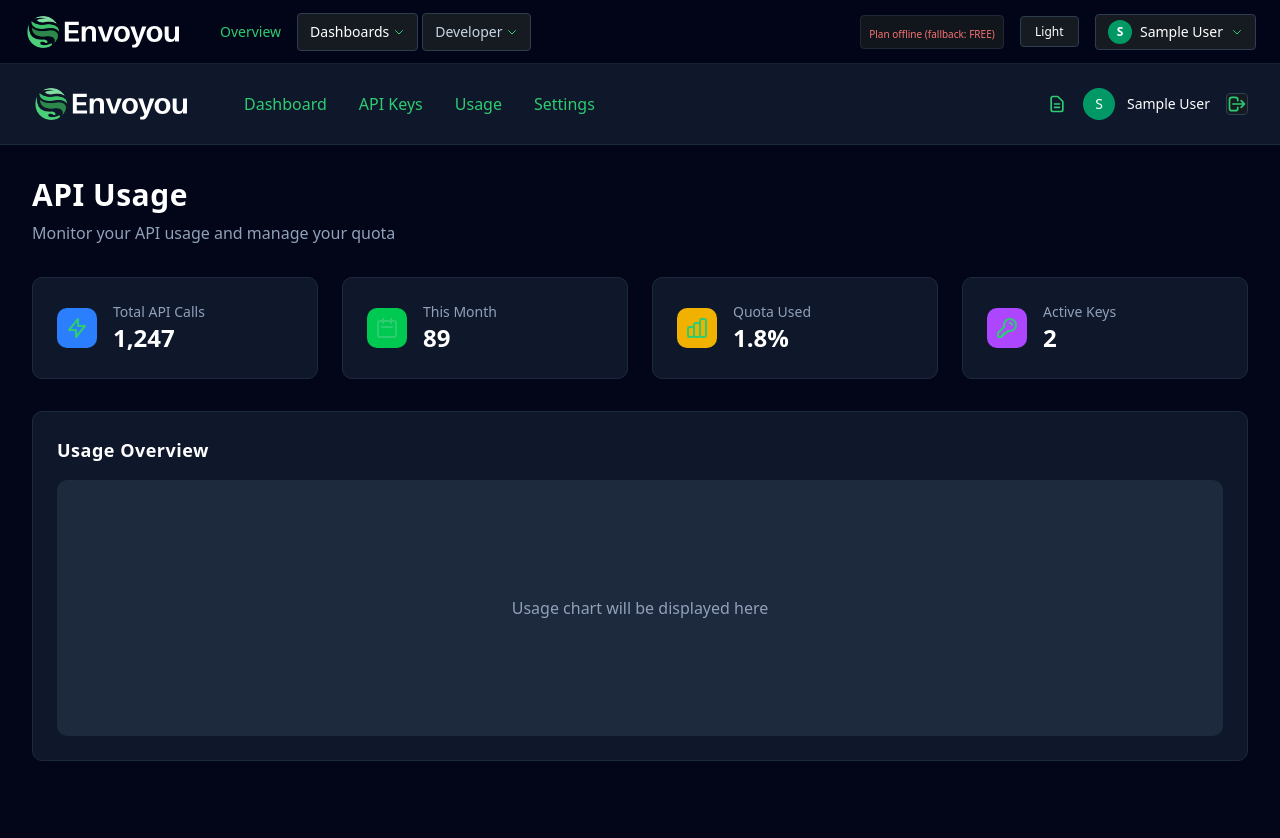
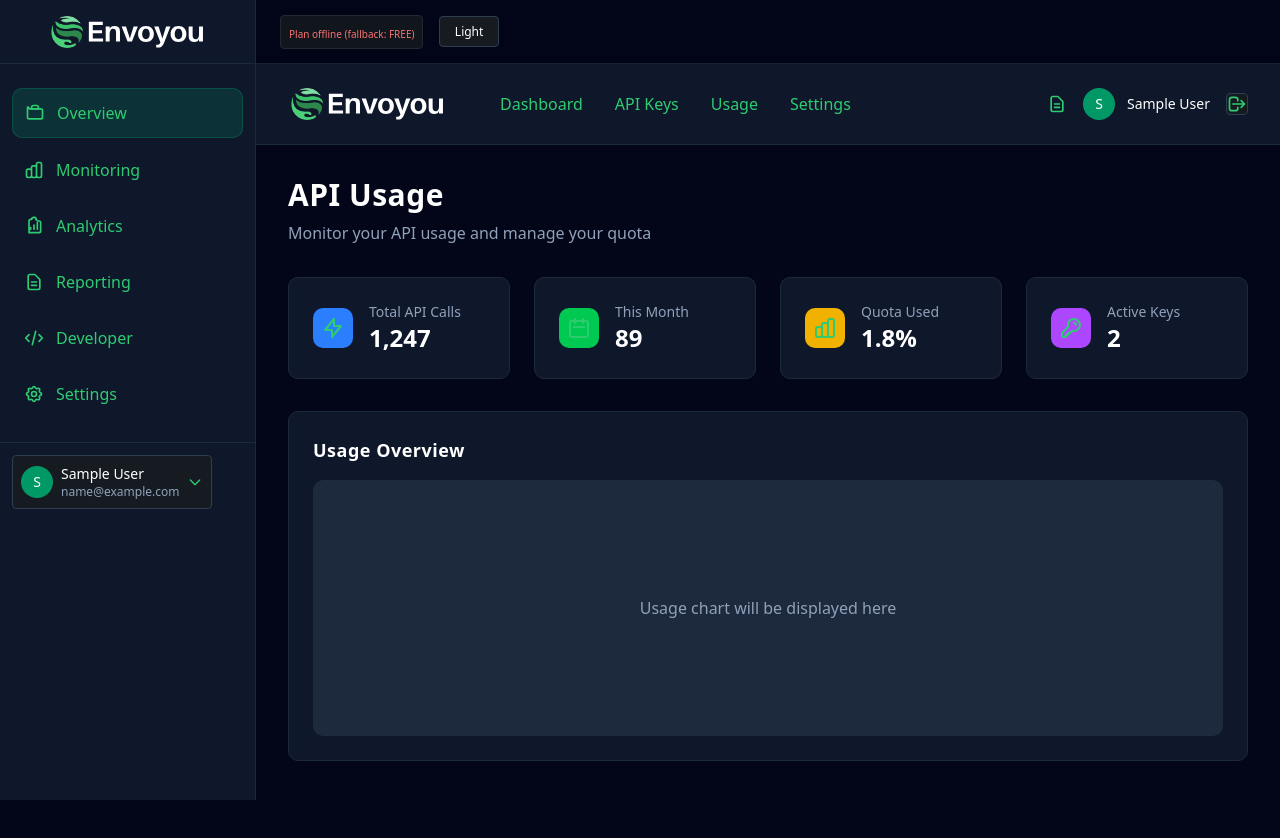
Before and after one commit to hk-dev13/app-envoyou, a React (Vite) app: page /dashboard/usage in a window 1280 px wide. Shown: the top 838 px of the page. Built offline with nearby package versions, Linux system fonts and the light colour scheme; no server answers; sample sign-in values are in the browser's storage; a web font is replaced by a local one.

Commit message:
feat: enhance AppLayout with sidebar navigation and user profile menu

```diff
--- a/src/components/layout/AppLayout.jsx
+++ b/src/components/layout/AppLayout.jsx
@@ -1,4 +1,4 @@
-import React from 'react';
+import React, { useState } from 'react';
 import { Link, useLocation } from 'react-router-dom';
 import { useAuth } from '../../hooks/useAuth.js';
 import ThemeToggle from '../ThemeToggle.jsx';
@@ -9,7 +9,7 @@
   return location.pathname === path || (path !== '/' && location.pathname.startsWith(path));
 }
 
-const Dropdown = ({ label, children }) => {
+const ProfileMenu = ({ user, onLogout, compact = false }) => {
   const [open, setOpen] = React.useState(false);
   const closeTimeout = React.useRef(null);
 
@@ -22,10 +22,20 @@
 
   const scheduleClose = () => {
     clearClose();
-    closeTimeout.current = setTimeout(() => setOpen(false), 160); // small delay so pointer can traverse gap
+    closeTimeout.current = setTimeout(() => setOpen(false), 160);
   };
 
   React.useEffect(() => () => clearClose(), []);
+
+  if (compact) {
+    return (
+      <div className="flex items-center space-x-2">
+        <div className="w-8 h-8 bg-emerald-600 rounded-full flex items-center justify-center text-white text-sm font-medium">
+          {user?.name?.charAt(0)?.toUpperCase() || 'U'}
+        </div>
+      </div>
+    );
+  }
 
   return (
     <div
@@ -35,118 +45,229 @@
     >
       <button
         onClick={() => setOpen(o => !o)}
-        className="px-3 py-2 rounded-md text-sm font-medium text-slate-300 hover:text-white hover:bg-slate-800/60 flex items-center gap-1 focus:outline-none focus-visible:ring-2 focus-visible:ring-emerald-500"
+        className="flex items-center space-x-2 p-2 rounded-lg hover:bg-slate-800/50 transition-colors"
         aria-haspopup="menu"
         aria-expanded={open}
       >
-        {label}
-        <svg className={`w-3 h-3 transition-transform ${open ? 'rotate-180' : ''}`} fill="none" stroke="currentColor" viewBox="0 0 24 24"><path strokeLinecap="round" strokeLinejoin="round" strokeWidth={2} d="M19 9l-7 7-7-7" /></svg>
+        <div className="w-8 h-8 bg-emerald-600 rounded-full flex items-center justify-center text-white text-sm font-medium">
+          {user?.name?.charAt(0)?.toUpperCase() || 'U'}
+        </div>
+        <div className="text-left">
+          <div className="text-sm font-medium text-white">{user?.name || 'User'}</div>
+          <div className="text-xs text-slate-400">{user?.email || 'user@example.com'}</div>
+        </div>
+        <svg className={`w-4 h-4 text-slate-400 transition-transform ${open ? 'rotate-180' : ''}`} fill="none" stroke="currentColor" viewBox="0 0 24 24">
+          <path strokeLinecap="round" strokeLinejoin="round" strokeWidth={2} d="M19 9l-7 7-7-7" />
+        </svg>
       </button>
       {open && (
         <div
-          className="absolute z-40 mt-2 w-48 rounded-md border border-slate-800 bg-slate-900/95 backdrop-blur-sm shadow-lg py-2"
+          className="absolute bottom-full right-0 z-40 mt-2 w-56 rounded-md border border-slate-800 bg-slate-900/95 backdrop-blur-sm shadow-lg py-2"
           role="menu"
           onMouseEnter={clearClose}
           onMouseLeave={scheduleClose}
         >
-          {children}
+          <div className="px-4 py-2 border-b border-slate-800">
+            <div className="text-sm font-medium text-white">{user?.name || 'User'}</div>
+            <div className="text-xs text-slate-400">{user?.email || 'user@example.com'}</div>
+          </div>
+          <Link
+            to="/settings/profile"
+            className="block px-4 py-2 text-sm text-slate-300 hover:bg-slate-800/70 hover:text-white"
+            role="menuitem"
+            onClick={() => setOpen(false)}
+          >
+            Profile Settings
+          </Link>
+          <Link
+            to="/settings/notifications"
+            className="block px-4 py-2 text-sm text-slate-300 hover:bg-slate-800/70 hover:text-white"
+            role="menuitem"
+            onClick={() => setOpen(false)}
+          >
+            Notifications
+          </Link>
+          <div className="border-t border-slate-800 my-1" />
+          <button
+            onClick={() => { setOpen(false); onLogout(); }}
+            className="block w-full text-left px-4 py-2 text-sm text-slate-300 hover:bg-slate-800/70 hover:text-white"
+            role="menuitem"
+          >
+            Sign Out
+          </button>
         </div>
       )}
     </div>
   );
 };
 
-const MenuItem = ({ to, children, onClick }) => {
-  return (
-    <Link
-      to={to}
-      onClick={onClick}
-      className="block px-4 py-2 text-sm text-slate-300 hover:bg-slate-800/70 hover:text-white"
-      role="menuitem"
-    >
-      {children}
-    </Link>
-  );
-};
-
 export default function AppLayout({ children }) {
   const { user, logout } = useAuth();
   const location = useLocation();
-  const activeDashboard = ['/dashboard','/dashboard/monitoring','/dashboard/analytics','/dashboard/reporting'].some(p => location.pathname.startsWith(p));
-  const activeDeveloper = ['/developer','/developer/api-keys','/developer/api-docs','/developer/rate-limits','/developer/snippets'].some(p => location.pathname.startsWith(p));
+  const [sidebarOpen, setSidebarOpen] = useState(false);
+  const [sidebarExpanded, setSidebarExpanded] = useState(false);
+
+  const navigationItems = [
+    {
+      name: 'Overview',
+      path: '/dashboard',
+      icon: (
+        <svg className="w-5 h-5" fill="none" stroke="currentColor" viewBox="0 0 24 24">
+          <path strokeLinecap="round" strokeLinejoin="round" strokeWidth={2} d="M3 7v10a2 2 0 002 2h14a2 2 0 002-2V9a2 2 0 00-2-2H5a2 2 0 00-2-2z" />
+          <path strokeLinecap="round" strokeLinejoin="round" strokeWidth={2} d="M8 5a2 2 0 012-2h4a2 2 0 012 2v2H8V5z" />
+        </svg>
+      ),
+      active: ['/dashboard'].some(p => location.pathname.startsWith(p))
+    },
+    {
+      name: 'Monitoring',
+      path: '/dashboard/monitoring',
+      icon: (
+        <svg className="w-5 h-5" fill="none" stroke="currentColor" viewBox="0 0 24 24">
+          <path strokeLinecap="round" strokeLinejoin="round" strokeWidth={2} d="M9 19v-6a2 2 0 00-2-2H5a2 2 0 00-2 2v6a2 2 0 002 2h2a2 2 0 002-2zm0 0V9a2 2 0 012-2h2a2 2 0 012 2v10m-6 0a2 2 0 002 2h2a2 2 0 002-2m0 0V5a2 2 0 012-2h2a2 2 0 012 2v14a2 2 0 01-2 2h-2a2 2 0 01-2-2z" />
+        </svg>
+      ),
+      active: location.pathname.startsWith('/dashboard/monitoring')
+    },
+    {
+      name: 'Analytics',
+      path: '/dashboard/analytics',
+      icon: (
+        <svg className="w-5 h-5" fill="none" stroke="currentColor" viewBox="0 0 24 24">
+          <path strokeLinecap="round" strokeLinejoin="round" strokeWidth={2} d="M16 8v8m-4-5v5m-4-2v2m-2 4h12a2 2 0 002-2V8a2 2 0 00-2-2h-1.172a2 2 0 01-1.414-.586l-.828-.828A2 2 0 009.172 4H8a2 2 0 00-2 2v12a2 2 0 002 2z" />
+        </svg>
+      ),
+      active: location.pathname.startsWith('/dashboard/analytics')
+    },
+    {
+      name: 'Reporting',
+      path: '/dashboard/reporting',
+      icon: (
+        <svg className="w-5 h-5" fill="none" stroke="currentColor" viewBox="0 0 24 24">
+          <path strokeLinecap="round" strokeLinejoin="round" strokeWidth={2} d="M9 12h6m-6 4h6m2 5H7a2 2 0 01-2-2V5a2 2 0 012-2h5.586a1 1 0 01.707.293l5.414 5.414a1 1 0 01.293.707V19a2 2 0 01-2 2z" />
+        </svg>
+      ),
+      active: location.pathname.startsWith('/dashboard/reporting')
+    },
+    {
+      name: 'Developer',
+      path: '/developer',
+      icon: (
+        <svg className="w-5 h-5" fill="none" stroke="currentColor" viewBox="0 0 24 24">
+          <path strokeLinecap="round" strokeLinejoin="round" strokeWidth={2} d="M10 20l4-16m4 4l4 4-4 4M6 16l-4-4 4-4" />
+        </svg>
+      ),
+      active: ['/developer','/developer/api-keys','/developer/api-docs','/developer/rate-limits','/developer/snippets'].some(p => location.pathname.startsWith(p))
+    },
+    {
+      name: 'Settings',
+      path: '/settings/profile',
+      icon: (
+        <svg className="w-5 h-5" fill="none" stroke="currentColor" viewBox="0 0 24 24">
+          <path strokeLinecap="round" strokeLinejoin="round" strokeWidth={2} d="M10.325 4.317c.426-1.756 2.924-1.756 3.35 0a1.724 1.724 0 002.573 1.066c1.543-.94 3.31.826 2.37 2.37a1.724 1.724 0 001.065 2.572c1.756.426 1.756 2.924 0 3.35a1.724 1.724 0 00-1.066 2.573c.94 1.543-.826 3.31-2.37 2.37a1.724 1.724 0 00-2.572 1.065c-.426 1.756-2.924 1.756-3.35 0a1.724 1.724 0 00-2.573-1.066c-1.543.94-3.31-.826-2.37-2.37a1.724 1.724 0 00-1.065-2.572c-1.756-.426-1.756-2.924 0-3.35a1.724 1.724 0 001.066-2.573c-.94-1.543.826-3.31 2.37-2.37.996.608 2.296.07 2.572-1.065z" />
+          <path strokeLinecap="round" strokeLinejoin="round" strokeWidth={2} d="M15 12a3 3 0 11-6 0 3 3 0 016 0z" />
+        </svg>
+      ),
+      active: location.pathname.startsWith('/settings')
+    }
+  ];
 
   return (
-    <div className="min-h-screen bg-slate-950 flex flex-col">
-      {/* Top Navigation */}
-      <header className="fixed top-0 inset-x-0 h-16 border-b border-slate-800/80 bg-slate-950/80 backdrop-blur flex items-center z-30">
-        <div className="max-w-7xl mx-auto w-full px-6 flex items-center gap-6">
-            <Link to="/dashboard" className="flex items-center space-x-1 hover:opacity-80 transition-opacity">
+    <div className="min-h-screen bg-slate-950 flex">
+      {/* Sidebar */}
+      <aside
+        className={`fixed inset-y-0 left-0 z-50 bg-slate-900 border-r border-slate-800 transition-all duration-300 ease-in-out ${
+          sidebarExpanded ? 'w-64' : 'w-16'
+        } ${sidebarOpen ? 'translate-x-0' : '-translate-x-full'} md:translate-x-0`}
+        onMouseEnter={() => setSidebarExpanded(true)}
+        onMouseLeave={() => setSidebarExpanded(false)}
+      >
+        {/* Logo */}
+        <div className="flex items-center justify-center h-16 border-b border-slate-800">
+          <Link to="/dashboard" className="flex items-center space-x-2">
             <img
               src="/svg/logo-full-nb.svg"
               alt="Envoyou"
-                    className="h-8 w-auto text-emerald-400"
+              className={`transition-all duration-300 ${sidebarExpanded ? 'h-8' : 'h-6'}`}
             />
           </Link>
-          <nav className="flex items-center gap-1 text-sm">
+        </div>
+
+        {/* Navigation */}
+        <nav className="flex-1 px-3 py-6 space-y-2">
+          {navigationItems.map((item) => (
             <Link
-              to="/dashboard"
-              className={`px-3 py-2 rounded-md font-medium ${useActive('/dashboard') && !activeDashboard ? 'bg-slate-800 text-white' : 'text-slate-300 hover:text-white hover:bg-slate-800/60'}`}
-            >Overview</Link>
-            <Dropdown label={<span className={activeDashboard ? 'text-white' : 'text-slate-300'}>Dashboards</span>}>
-              <MenuItem to="/dashboard/monitoring">Monitoring</MenuItem>
-              <MenuItem to="/dashboard/analytics">Analytics</MenuItem>
-              <MenuItem to="/dashboard/reporting">Reporting</MenuItem>
-            </Dropdown>
-            <Dropdown label={<span className={activeDeveloper ? 'text-white' : 'text-slate-300'}>Developer</span>}>
-              <MenuItem to="/developer/api-keys">API Keys</MenuItem>
-              <MenuItem to="/developer/api-docs">Documentation</MenuItem>
-              <MenuItem to="/developer/rate-limits">Rate Limits</MenuItem>
-              <MenuItem to="/developer/snippets">Snippets</MenuItem>
-            </Dropdown>
+              key={item.path}
+              to={item.path}
+              className={`group flex items-center px-3 py-3 rounded-lg transition-all duration-200 ${
+                item.active
+                  ? 'bg-emerald-600/20 text-emerald-400 border border-emerald-600/30'
+                  : 'text-slate-400 hover:text-white hover:bg-slate-800/50'
+              }`}
+            >
+              <div className="flex-shrink-0">
+                {item.icon}
+              </div>
+              <span className={`ml-3 transition-opacity duration-200 ${
+                sidebarExpanded ? 'opacity-100' : 'opacity-0 w-0 overflow-hidden'
+              }`}>
+                {item.name}
+              </span>
+            </Link>
+          ))}
         </nav>
-          <div className="flex-1" />
-          <div className="hidden md:flex items-center gap-4">
+
+        {/* User Profile at Bottom */}
+        <div className="border-t border-slate-800 p-3">
+          <ProfileMenu user={user} onLogout={logout} compact={!sidebarExpanded} />
+        </div>
+      </aside>
+
+      {/* Mobile Sidebar Overlay */}
+      {sidebarOpen && (
+        <div
+          className="fixed inset-0 bg-black/50 z-40 md:hidden"
+          onClick={() => setSidebarOpen(false)}
+        />
+      )}
+
+      {/* Main Content */}
+      <div className={`flex-1 transition-all duration-300 ${sidebarExpanded ? 'md:ml-64' : 'md:ml-16'}`}>
+        {/* Minimal Header */}
+        <header className="h-16 border-b border-slate-800/80 bg-slate-950/80 backdrop-blur flex items-center justify-between px-6">
+          {/* Mobile Menu Button */}
+          <button
+            onClick={() => setSidebarOpen(!sidebarOpen)}
+            className="md:hidden p-2 rounded-lg text-slate-400 hover:text-white hover:bg-slate-800/50"
+          >
+            <svg className="w-5 h-5" fill="none" stroke="currentColor" viewBox="0 0 24 24">
+              <path strokeLinecap="round" strokeLinejoin="round" strokeWidth={2} d="M4 6h16M4 12h16M4 18h16" />
+            </svg>
+          </button>
+
+          {/* Logo for mobile */}
+          <div className="md:hidden">
+            <Link to="/dashboard" className="flex items-center space-x-2">
+              <img
+                src="/svg/logo-full-nb.svg"
+                alt="Envoyou"
+                className="h-6 w-auto"
+              />
+            </Link>
+          </div>
+
+          {/* Right side actions */}
+          <div className="flex items-center gap-4">
             <PlanStatus compact />
             <ThemeToggle compact />
-            <ProfileMenu user={user} onLogout={logout} />
-          </div>
-          <div className="md:hidden"><ProfileMenu user={user} onLogout={logout} minimal /></div>
           </div>
         </header>
-      <main className="flex-1 pt-16">{children}</main>
+
+        {/* Page Content */}
+        <main className="flex-1">
+          {children}
+        </main>
+      </div>
     </div>
   );
 }
-
-function ProfileMenu({ user, onLogout, minimal = false }) {
-  const [open, setOpen] = React.useState(false);
-  const initial = user?.name?.[0] || user?.email?.[0] || 'U';
-  return (
-    <div className="relative">
-      <button
-        onClick={() => setOpen(o => !o)}
-        className="h-9 px-3 inline-flex items-center gap-2 rounded-md bg-slate-800/70 hover:bg-slate-700 text-slate-200 text-sm focus:outline-none focus-visible:ring-2 focus-visible:ring-emerald-500"
-        aria-haspopup="menu"
-        aria-expanded={open}
-      >
-        <span className="w-6 h-6 rounded-full bg-emerald-600 flex items-center justify-center text-xs font-semibold text-white">{initial}</span>
-        {!minimal && <span className="max-w-[120px] truncate">{user?.name || user?.email}</span>}
-        <svg className={`w-3 h-3 transition-transform ${open ? 'rotate-180' : ''}`} fill="none" stroke="currentColor" viewBox="0 0 24 24"><path strokeLinecap="round" strokeLinejoin="round" strokeWidth={2} d="M19 9l-7 7-7-7" /></svg>
-      </button>
-      {open && (
-        <div className="absolute right-0 mt-2 w-56 rounded-md border border-slate-800 bg-slate-900/95 backdrop-blur-sm shadow-lg py-2 z-50" role="menu">
-          <div className="px-4 py-2 text-xs uppercase tracking-wide text-slate-500">Account</div>
-          <MenuItem to="/settings/profile">Profile Settings</MenuItem>
-          <MenuItem to="/settings/security">Security</MenuItem>
-          <MenuItem to="/settings/api-keys">API Keys</MenuItem>
-          <div className="h-px my-2 bg-slate-800" />
-          <button
-            onClick={onLogout}
-            className="w-full text-left block px-4 py-2 text-sm text-red-400 hover:bg-red-900/30 hover:text-red-300"
-            role="menuitem"
-          >Logout</button>
-        </div>
-      )}
-    </div>
-  );
-}
```
Lines whose indentation alone changed are shown as unchanged.
